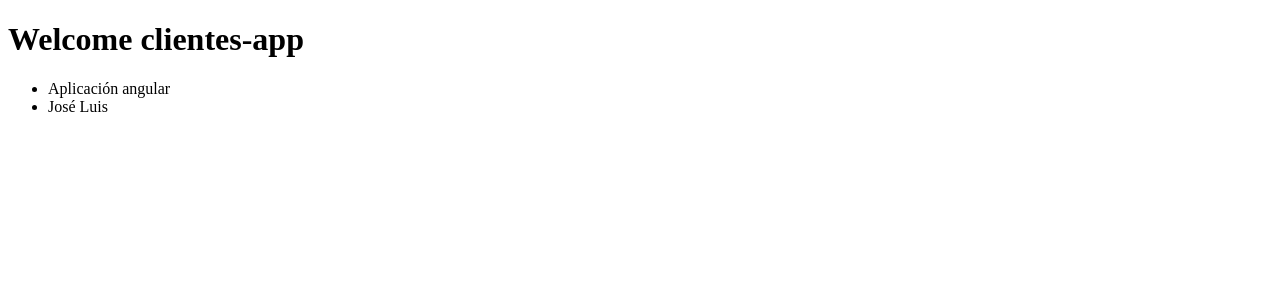
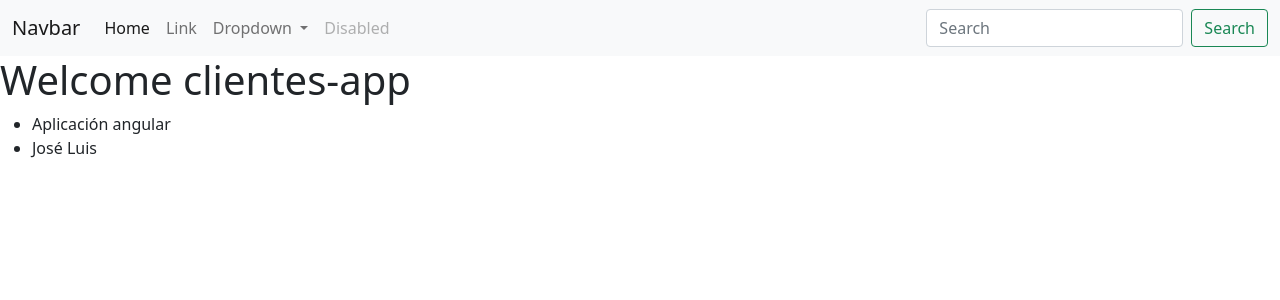
Before and after one commit to BetzyOjeda/angular, an Angular app: page / in a window 1280 px wide. Shown: the top 300 px of the page. Built offline with nearby package versions, Linux system fonts and the light colour scheme.

Commit message:
feature(html): Bootstrap integration

```diff
--- a/src/app/app.component.html
+++ b/src/app/app.component.html
@@ -1,3 +1,39 @@
+<nav class="navbar navbar-expand-lg navbar-light bg-light">
+  <div class="container-fluid">
+    <a class="navbar-brand" href="#">Navbar</a>
+    <button class="navbar-toggler" type="button" data-bs-toggle="collapse" data-bs-target="#navbarSupportedContent" aria-controls="navbarSupportedContent" aria-expanded="false" aria-label="Toggle navigation">
+      <span class="navbar-toggler-icon"></span>
+    </button>
+    <div class="collapse navbar-collapse" id="navbarSupportedContent">
+      <ul class="navbar-nav me-auto mb-2 mb-lg-0">
+        <li class="nav-item">
+          <a class="nav-link active" aria-current="page" href="#">Home</a>
+        </li>
+        <li class="nav-item">
+          <a class="nav-link" href="#">Link</a>
+        </li>
+        <li class="nav-item dropdown">
+          <a class="nav-link dropdown-toggle" href="#" id="navbarDropdown" role="button" data-bs-toggle="dropdown" aria-expanded="false">
+            Dropdown
+          </a>
+          <ul class="dropdown-menu" aria-labelledby="navbarDropdown">
+            <li><a class="dropdown-item" href="#">Action</a></li>
+            <li><a class="dropdown-item" href="#">Another action</a></li>
+            <li><hr class="dropdown-divider"></li>
+            <li><a class="dropdown-item" href="#">Something else here</a></li>
+          </ul>
+        </li>
+        <li class="nav-item">
+          <a class="nav-link disabled" href="#" tabindex="-1" aria-disabled="true">Disabled</a>
+        </li>
+      </ul>
+      <form class="d-flex">
+        <input class="form-control me-2" type="search" placeholder="Search" aria-label="Search">
+        <button class="btn btn-outline-success" type="submit">Search</button>
+      </form>
+    </div>
+  </div>
+</nav>
 <h1>
   Welcome {{ title }}
 </h1>
--- a/src/index.html
+++ b/src/index.html
@@ -6,8 +6,10 @@
   <base href="/">
   <meta name="viewport" content="width=device-width, initial-scale=1">
   <link rel="icon" type="image/x-icon" href="favicon.ico">
+  <link href="https://cdn.jsdelivr.net/npm/bootstrap@5.0.0-beta1/dist/css/bootstrap.min.css" rel="stylesheet" integrity="sha384-giJF6kkoqNQ00vy+HMDP7azOuL0xtbfIcaT9wjKHr8RbDVddVHyTfAAsrekwKmP1" crossorigin="anonymous">
 </head>
 <body>
   <app-root></app-root>
+  <script src="https://cdn.jsdelivr.net/npm/bootstrap@5.0.0-beta1/dist/js/bootstrap.bundle.min.js" integrity="sha384-ygbV9kiqUc6oa4msXn9868pTtWMgiQaeYH7/t7LECLbyPA2x65Kgf80OJFdroafW" crossorigin="anonymous"></script>
 </body>
 </html>
```
Lines whose indentation alone changed are shown as unchanged.
